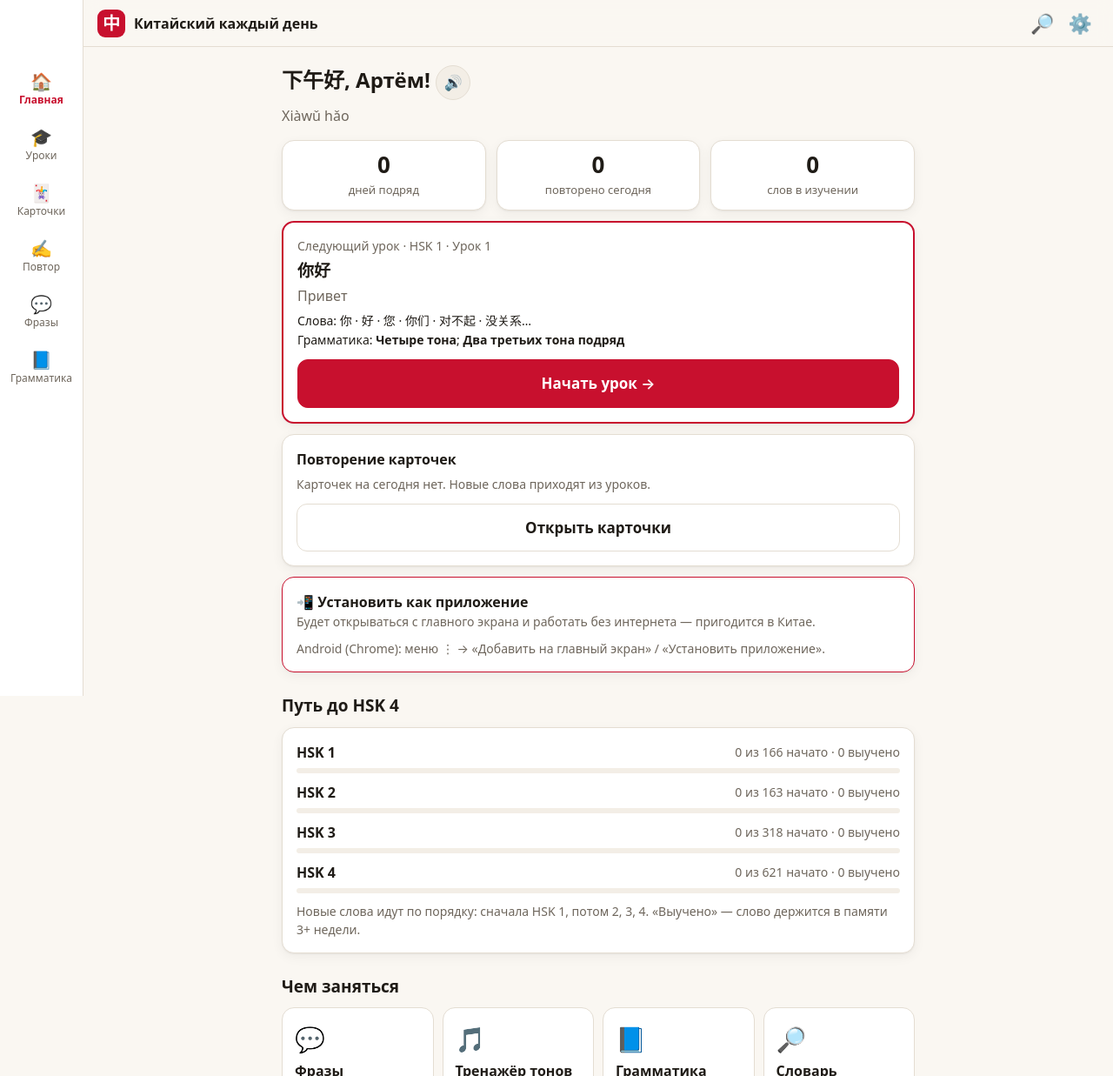
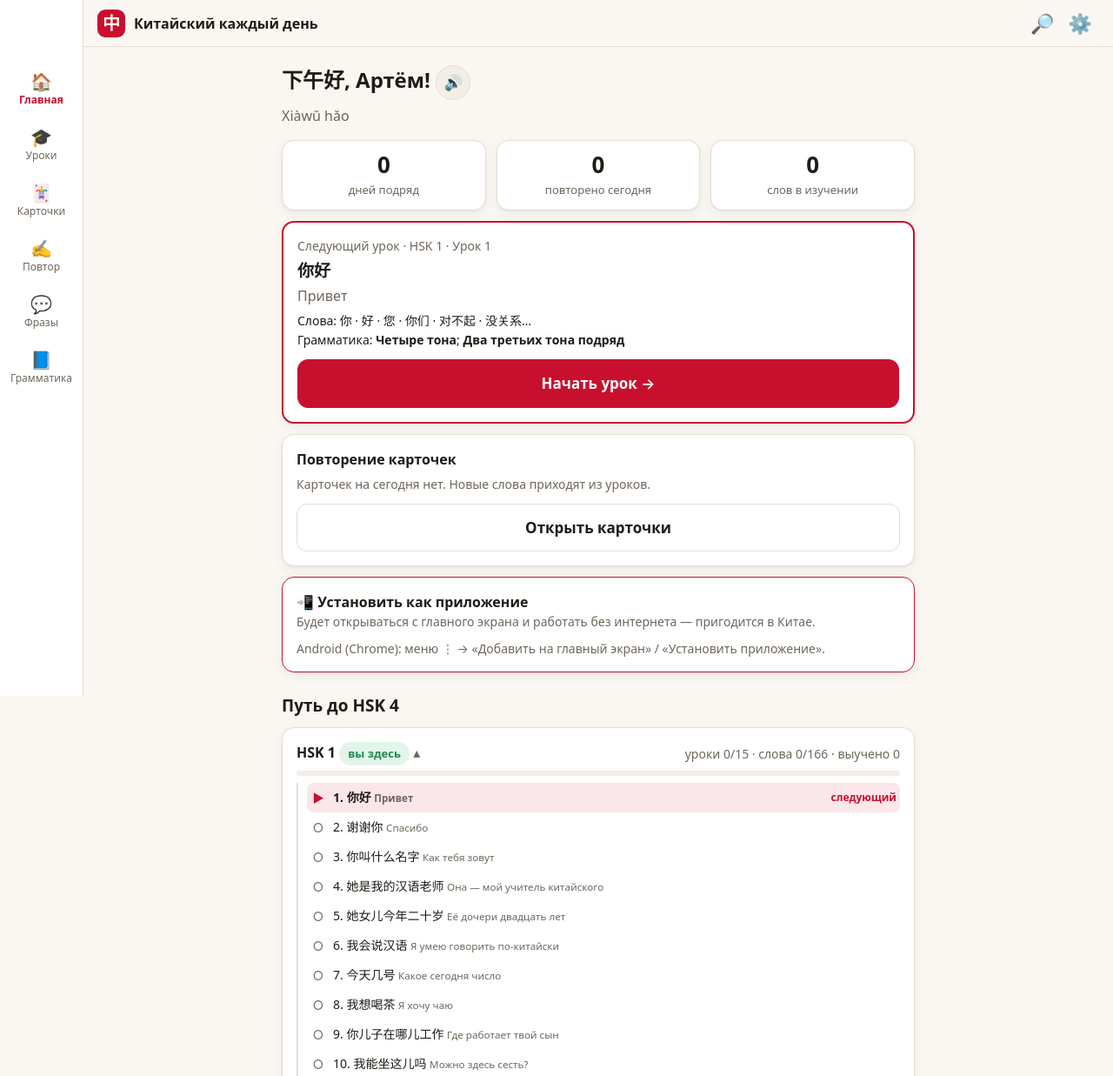
Before and after one commit to kayanepy/chinese-daily, a plain HTML site: page index.html in a window 1280 px wide. Shown: the top 1237 px of the page at 87% size. Drawn offline with Linux system fonts and the light colour scheme.

Commit message:
Путь до HSK 4: уровни раскрываются в список уроков
Co-Authored-By: Claude Opus 5.5 <noreply@anthropic.com>
Claude-Session: https://claude.ai/code/session_01WH3aVewyxtL5a7yutPBGaV

```diff
--- a/app.js
+++ b/app.js
@@ -287,14 +287,22 @@ function renderHome() {
 }
 
 function levelBars() {
+  const next = nextLesson();
   return HSK_DECKS.map((k) => {
     const d = DECKS[k], n = d.words.length;
     const inL = d.words.filter((w) => S.cards[w.id]).length;
     const solid = d.words.filter((w) => S.cards[w.id] && S.cards[w.id].iv >= 21).length;
-    const off = d.level > S.settings.maxLevel;
-    return `<div class="lvl-row${off ? ' off' : ''}"><div class="row" style="justify-content:space-between"><b>${d.name}</b><span class="muted small">${inL} из ${n} начато · ${solid} выучено</span></div>
-      <div class="progress two"><div class="p-in" style="width:${(inL / n) * 100}%"></div><div class="p-solid" style="width:${(solid / n) * 100}%"></div></div></div>`;
-  }).join('') + '<p class="muted small" style="margin:4px 0 0">Новые слова идут по порядку: сначала HSK 1, потом 2, 3, 4. «Выучено» — слово держится в памяти 3+ недели.</p>';
+    const lessons = course().filter((L) => L.lvl === d.level);
+    const ld = lessons.filter(lessonState).length;
+    const here = next.lvl === d.level;
+    return `<details class="lvl-row path"${here ? ' open' : ''}><summary>
+      <div class="row" style="justify-content:space-between"><b>${d.name}${here ? ' <span class="pill ok">вы здесь</span>' : ''}</b><span class="muted small">уроки ${ld}/${lessons.length} · слова ${inL}/${n} · выучено ${solid}</span></div>
+      <div class="progress two"><div class="p-in" style="width:${(inL / n) * 100}%"></div><div class="p-solid" style="width:${(solid / n) * 100}%"></div></div></summary>
+      <div class="path-list">${lessons.map((L) => {
+        const st = lessonState(L), cur = L === next;
+        return `<a href="#/lessons/i${L.n}" class="path-item ${st ? 'done' : ''} ${cur ? 'cur' : ''}"><span class="mk">${st ? '✓' : cur ? '▶' : '○'}</span><span class="nm">${L.num}${L.part ? '.' + L.part : ''}. <span class="hz">${esc(L.zh)}</span> <small class="muted">${esc(L.ru)}</small></span><span class="sc">${st ? st.score + '%' : cur ? 'следующий' : ''}</span></a>`;
+      }).join('')}</div></details>`;
+  }).join('') + '<p class="muted small" style="margin:4px 0 0">Нажмите на уровень, чтобы раскрыть список уроков: ✓ пройден, ▶ следующий, ○ впереди. Нажмите на урок — откроется его содержание. «Выучено» — слово держится в памяти 3+ недели.</p>';
 }
 
 /* ---------- Карточки ---------- */
--- a/style.css
+++ b/style.css
@@ -276,3 +276,15 @@ input[type=range] { width: 100%; accent-color: var(--accent); }
 .lesson-row .t small.topics { font-size: 11px; opacity: .85; white-space: nowrap; overflow: hidden; text-overflow: ellipsis; }
 .pill { display: inline-block; font-size: 13px; padding: 4px 10px; border-radius: 99px; background: var(--surface-2); color: var(--muted); }
 .pill.ok { background: var(--ok-soft); color: var(--ok); }
+details.path > summary { list-style: none; cursor: pointer; }
+details.path > summary::-webkit-details-marker { display: none; }
+details.path > summary b::after { content: ' ▾'; color: var(--muted); font-weight: 400; }
+details.path[open] > summary b::after { content: ' ▴'; }
+.path-list { margin: 8px 0 4px; border-left: 2px solid var(--border); padding-left: 10px; }
+.path-item { display: flex; align-items: center; gap: 8px; padding: 6px 4px; text-decoration: none; color: var(--text); border-radius: 8px; font-size: 14px; }
+.path-item .mk { width: 18px; text-align: center; color: var(--muted); }
+.path-item .nm { flex: 1; min-width: 0; white-space: nowrap; overflow: hidden; text-overflow: ellipsis; }
+.path-item .sc { font-size: 12px; color: var(--muted); }
+.path-item.done .mk, .path-item.done .sc { color: var(--ok); }
+.path-item.cur { background: var(--accent-soft, var(--surface-2)); font-weight: 600; }
+.path-item.cur .mk, .path-item.cur .sc { color: var(--accent); }
--- a/sw.js
+++ b/sw.js
@@ -1,7 +1,7 @@
 // Офлайн-кэш: сайт работает без интернета после первого открытия.
 // Когда есть интернет — всегда берём свежую версию с сервера (обновления приходят сразу),
 // без интернета — отдаём сохранённую копию.
-const VERSION = 'zh-daily-v8';
+const VERSION = 'zh-daily-v9';
 const FILES = [
   './', 'index.html', 'style.css', 'data.js', 'data-hsk34.js', 'examples.js', 'course-hsk1.js', 'course-hsk2.js', 'course-hsk3.js', 'course-hsk4.js', 'lessons.js', 'app.js',
   'manifest.webmanifest', 'icon-192.png', 'icon-512.png',
```
